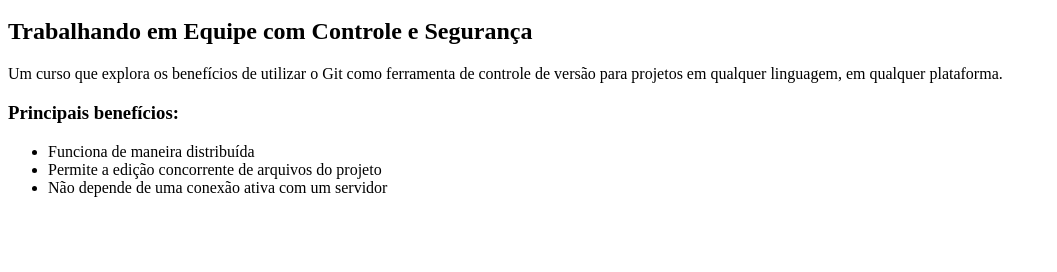
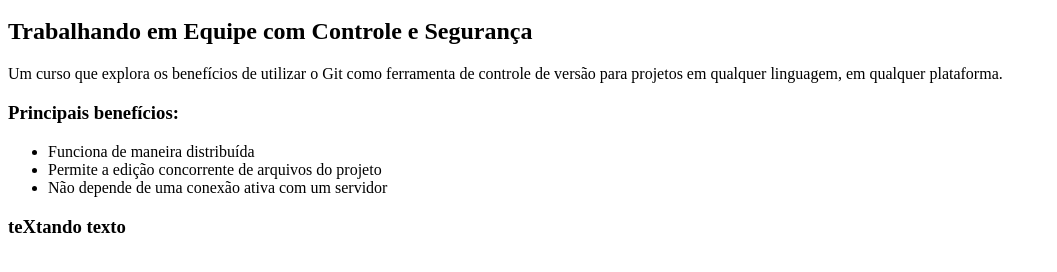
Before and after one commit to magnoprogram/curso-git, a plain HTML site: page index.html in a window 1280 px wide. Shown: the part 48-320 px from the top of the page, without its empty margins (0-1057 px from the left). Drawn offline with Linux system fonts and the light colour scheme.

Commit message:
adicionando h3 texto

```diff
--- a/index.html
+++ b/index.html
@@ -13,5 +13,6 @@
             <li>Permite a edição concorrente de arquivos do projeto</li>
             <li>Não depende de uma conexão ativa com um servidor</li>
         </ul>
+		<h3>teXtando texto</h3>
 	</body>
 </html>
```
